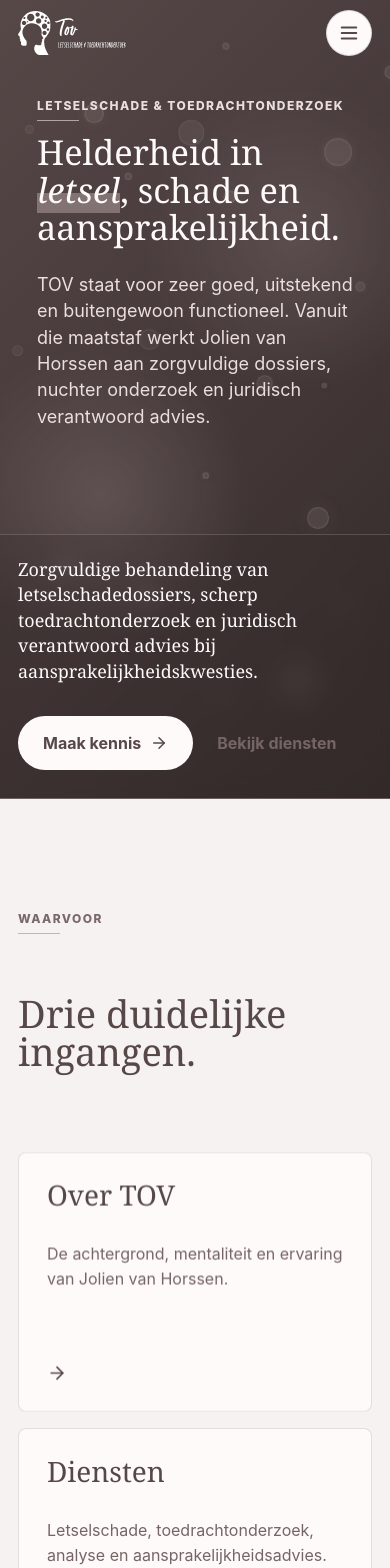
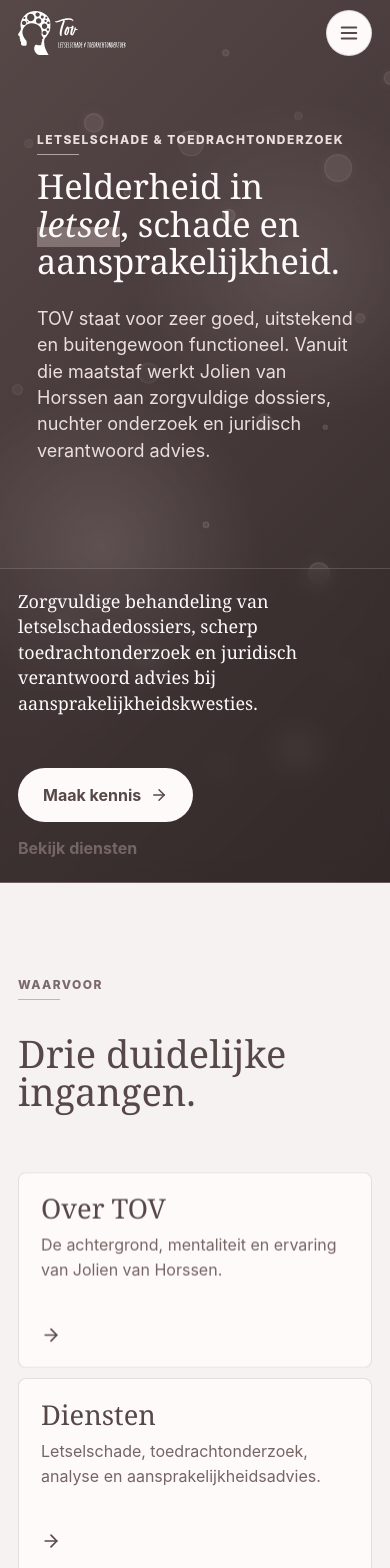
Before and after one commit to UserDevtec/TOVLetselschade, a React (Vite) app: page / in a window 390 px wide. Shown: the top 1568 px of the page. Built offline with nearby package versions, Linux system fonts and the light colour scheme.

Commit message:
Update responsive styling

```diff
--- a/src/styles.css
+++ b/src/styles.css
@@ -692,24 +692,24 @@ h2 em {
 }
 
 .section {
-  padding: 118px clamp(24px, 5vw, 84px);
+  padding: 104px clamp(24px, 5vw, 84px);
 }
 
 .compact-section {
-  padding-top: 128px;
+  padding-top: 110px;
 }
 
 .fluid-hero + .compact-section {
-  margin-top: 34px;
+  margin-top: 22px;
 }
 
 .section-heading {
   display: grid;
   grid-template-columns: 0.42fr 1fr;
-  gap: 48px;
-  margin-bottom: 48px;
+  gap: 38px;
+  margin-bottom: 36px;
   border-top: 1px solid rgba(87, 72, 72, 0.1);
-  padding-top: 34px;
+  padding-top: 28px;
 }
 
 h2 {
@@ -779,14 +779,14 @@ h2 {
 .feature-grid {
   display: grid;
   grid-template-columns: repeat(3, 1fr);
-  gap: 16px;
+  gap: 12px;
 }
 
 .feature-card {
   display: grid;
   align-content: space-between;
-  min-height: 260px;
-  padding: 28px;
+  min-height: 226px;
+  padding: 24px;
   border: 1px solid rgba(87, 72, 72, 0.16);
   border-radius: 8px;
   background: #fffafa;
@@ -804,7 +804,7 @@ h2 {
 
 .feature-card span {
   font-family: Georgia, "Times New Roman", serif;
-  font-size: clamp(28px, 3vw, 42px);
+  font-size: clamp(26px, 2.65vw, 36px);
   line-height: 1.02;
 }
 
@@ -814,7 +814,7 @@ h2 {
 }
 
 .feature-card svg {
-  margin-top: 22px;
+  margin-top: 16px;
 }
 
 .home-process {
@@ -858,7 +858,7 @@ h2 {
 .services-grid {
   display: grid;
   grid-template-columns: repeat(3, 1fr);
-  gap: 16px;
+  gap: 12px;
 }
 
 .intro-grid {
@@ -948,8 +948,8 @@ h2 {
 .service-card {
   display: flex;
   flex-direction: column;
-  min-height: 360px;
-  padding: 28px;
+  min-height: 330px;
+  padding: 24px;
   border: 1px solid rgba(87, 72, 72, 0.16);
   border-radius: 8px;
   background: rgba(255, 250, 250, 0.74);
@@ -962,7 +962,7 @@ h2 {
   gap: 8px;
   width: fit-content;
   margin-top: auto;
-  padding-top: 28px;
+  padding-top: 22px;
   color: #574848;
   font-size: 12px;
   letter-spacing: 0.11em;
@@ -1121,14 +1121,14 @@ h2 {
 .proof-grid {
   display: grid;
   grid-template-columns: repeat(2, 1fr);
-  gap: 14px;
+  gap: 12px;
 }
 
 .proof-item {
   display: flex;
-  gap: 14px;
-  min-height: 132px;
-  padding: 22px;
+  gap: 12px;
+  min-height: 118px;
+  padding: 20px;
   border: 1px solid rgba(87, 72, 72, 0.16);
   border-radius: 8px;
   background: #fffafa;
@@ -1196,8 +1196,8 @@ h2 {
 .page-hero + .contact-section,
 .page-hero + .section,
 .page-hero + .process-section {
-  margin-top: 34px;
-  margin-bottom: 96px;
+  margin-top: 24px;
+  margin-bottom: 72px;
 }
 
 .fluid-hero + .compact-section .section-heading,
@@ -1337,7 +1337,7 @@ h2 {
 .site-footer {
   border-top: 1px solid rgba(87, 72, 72, 0.16);
   background: var(--brand-soft);
-  margin-top: 72px;
+  margin-top: 44px;
 }
 
 .footer-inner {
@@ -1420,6 +1420,13 @@ h2 {
   font-weight: 500;
   line-height: 1.45;
   overflow-wrap: anywhere;
+}
+
+.footer-nav a {
+  font-size: 12px;
+  font-weight: 800;
+  letter-spacing: 0.1em;
+  text-transform: uppercase;
 }
 
 .footer-nav a:hover,
@@ -1681,6 +1688,27 @@ h2 {
     padding-top: 54px;
   }
 
+  .hero.home-hero.fluid-hero {
+    min-height: auto;
+    padding-top: 128px;
+  }
+
+  .fluid-hero .hero-copy {
+    padding-bottom: 72px;
+  }
+
+  .fluid-hero-footer-inner {
+    grid-template-columns: minmax(0, 1fr) minmax(210px, auto);
+    gap: 28px;
+  }
+
+  .fluid-hero-footer-inner .hero-actions {
+    flex-direction: column;
+    align-items: flex-start;
+    gap: 14px;
+    margin-top: 0;
+  }
+
   .hero-copy,
   .home-hero h1 {
     max-width: none;
@@ -1708,12 +1736,12 @@ h2 {
 
   .footer-inner {
     overflow: hidden;
-    padding: 50px clamp(18px, 5vw, 84px) 24px;
+    padding: 42px clamp(18px, 5vw, 84px) 22px;
   }
 
   .footer-main {
     grid-template-columns: minmax(0, 1fr);
-    gap: 32px;
+    gap: 26px;
   }
 
   .footer-brand {
@@ -1726,8 +1754,8 @@ h2 {
 
   .footer-nav,
   .footer-contact {
-    gap: 10px;
-    padding-top: 24px;
+    gap: 9px;
+    padding-top: 20px;
     border-top: 1px solid rgba(87, 72, 72, 0.16);
   }
 
@@ -1816,7 +1844,15 @@ h2 {
   .about-founder,
   .process-section,
   .contact-section {
-    padding-top: 78px;
+    padding-top: 64px;
+  }
+
+  .section {
+    padding-bottom: 72px;
+  }
+
+  .compact-section {
+    padding-top: 72px;
   }
 
   .fluid-hero {
@@ -1845,7 +1881,12 @@ h2 {
     grid-template-columns: 1fr;
     width: 100%;
     margin-left: 0;
-    padding: 22px 18px 28px;
+    padding: 20px 18px 24px;
+  }
+
+  .fluid-hero-footer-inner .hero-actions {
+    gap: 16px;
+    margin-top: 24px;
   }
 
   .fluid-hero-footer-inner p {
@@ -1880,9 +1921,42 @@ h2 {
   }
 
   .page-hero {
-    min-height: 390px;
-    padding-top: 96px;
-    padding-bottom: 58px;
+    min-height: 360px;
+    padding-top: 88px;
+    padding-bottom: 46px;
+  }
+
+  .page-hero + .contact-section,
+  .page-hero + .section,
+  .page-hero + .process-section {
+    margin-top: 18px;
+    margin-bottom: 48px;
+  }
+
+  .section-heading {
+    gap: 22px;
+    margin-bottom: 28px;
+    padding-top: 24px;
+  }
+
+  .feature-grid,
+  .services-grid,
+  .proof-grid {
+    gap: 10px;
+  }
+
+  .feature-card,
+  .service-card,
+  .detail-card {
+    padding: 22px;
+  }
+
+  .feature-card {
+    min-height: 196px;
+  }
+
+  .feature-card span {
+    font-size: clamp(24px, 7vw, 32px);
   }
 
   .metric-strip {
@@ -1920,18 +1994,18 @@ h2 {
   }
 
   .footer-inner {
-    padding: 42px 18px 22px;
+    padding: 34px 18px 20px;
   }
 
   .footer-brand p {
     max-width: none;
-    margin-top: 20px;
+    margin-top: 16px;
     font-size: 15px;
   }
 
   .footer-badges {
     gap: 8px;
-    margin-top: 20px;
+    margin-top: 16px;
   }
 
   .footer-badges span {
@@ -1951,7 +2025,7 @@ h2 {
   }
 
   .footer-bottom {
-    margin-top: 34px;
+    margin-top: 26px;
   }
 
   .footer-bottom p:last-child {
```
